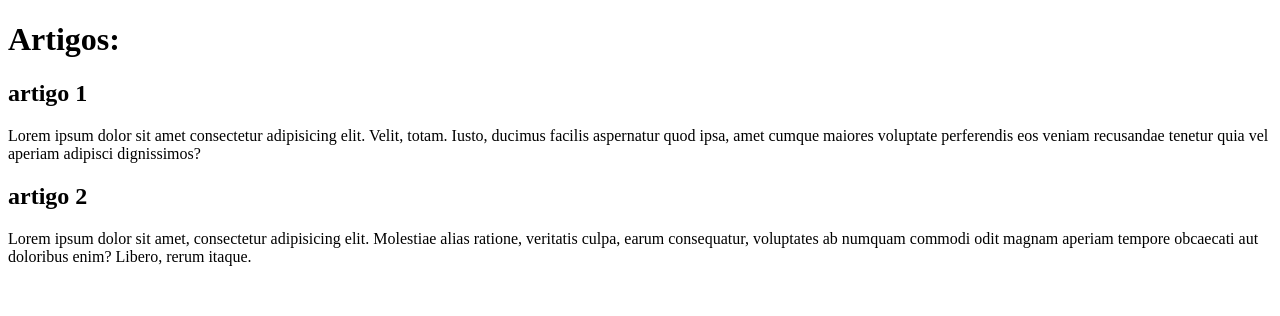
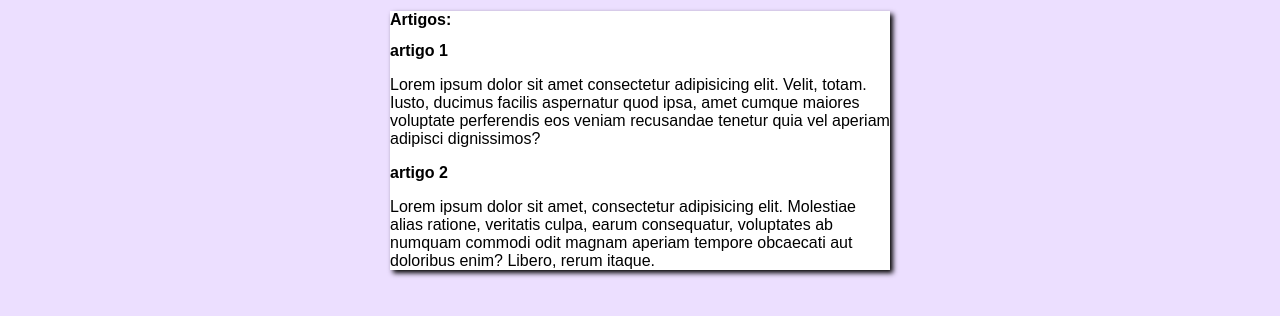
Before and after one commit to NicolasFielP/projeto-site, a plain HTML site: page index.html in a window 1280 px wide. Drawn offline with Linux system fonts and the light colour scheme.

Commit message:
inicio design

```diff
--- /dev/null
+++ b/estilos/style.css
@@ -0,0 +1,13 @@
+* {
+    font-family: Arial, Helvetica, sans-serif;
+    font-size: 16px;
+}
+body{
+    background-color: rgb(236, 223, 255);
+}
+main {
+    background-color: white;
+    width: 500px;
+    margin: auto;
+    box-shadow: 3px 3px 5px black;
+}
--- a/index.html
+++ b/index.html
@@ -4,6 +4,7 @@
     <meta charset="UTF-8">
     <meta name="viewport" content="width=device-width, initial-scale=1.0">
     <title>Melhor site Ever</title>
+    <link rel="stylesheet" href="estilos/style.css">
 </head>
 <body>
     <main>
```
